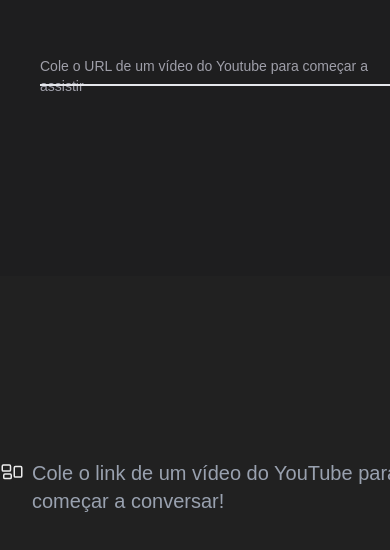
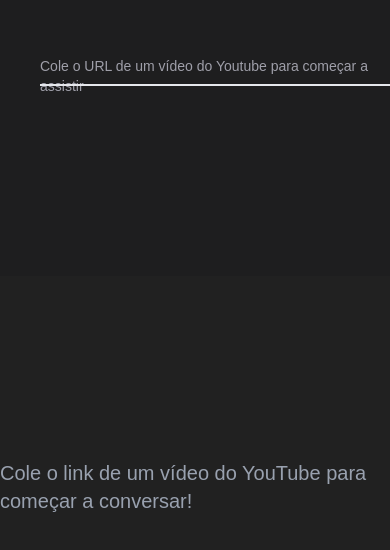
Before and after one commit to lleafar/video-study-ai-assistant, a Next.js app in the folder frontend/: page / in a window 390 px wide. Shown: the part 146-696 px from the top of the page. Built offline with nearby package versions, Linux system fonts and the light colour scheme.

Commit message:
refactor(Chat): remove unused SVG icon and adjust layout for better responsiveness

```diff
--- a/frontend/app/components/Chat.tsx
+++ b/frontend/app/components/Chat.tsx
@@ -37,29 +37,13 @@
       {videoUrl === "" ? (
         <div className="flex flex-col justify-center items-center w-md h-full">
           <div className="flex gap-2 text-xl">
-            <span>
-              <svg
-                xmlns="http://www.w3.org/2000/svg"
-                fill="none"
-                viewBox="0 0 24 24"
-                strokeWidth={1.5}
-                stroke="currentColor"
-                className="size-6"
-              >
-                <path
-                  strokeLinecap="round"
-                  strokeLinejoin="round"
-                  d="M2.25 7.125C2.25 6.504 2.754 6 3.375 6h6c.621 0 1.125.504 1.125 1.125v3.75c0 .621-.504 1.125-1.125 1.125h-6a1.125 1.125 0 0 1-1.125-1.125v-3.75ZM14.25 8.625c0-.621.504-1.125 1.125-1.125h5.25c.621 0 1.125.504 1.125 1.125v8.25c0 .621-.504 1.125-1.125 1.125h-5.25a1.125 1.125 0 0 1-1.125-1.125v-8.25ZM3.75 16.125c0-.621.504-1.125 1.125-1.125h5.25c.621 0 1.125.504 1.125 1.125v2.25c0 .621-.504 1.125-1.125 1.125h-5.25a1.125 1.125 0 0 1-1.125-1.125v-2.25Z"
-                />
-              </svg>
-            </span>
             <p className="text-gray-400">
               Cole o link de um vídeo do YouTube para começar a conversar!
             </p>
           </div>
         </div>
       ) : (
-        <div className="flex flex-col justify-end items-center w-xs sm:w-sm md:w-md lg:w-5xl h-full">
+        <div className="flex flex-col justify-end items-center h-full w-[80%] max-w-225">
           <div id="message-container" className="overflow-y-auto">
             <MessageList messageList={messages} />
           </div>
```
